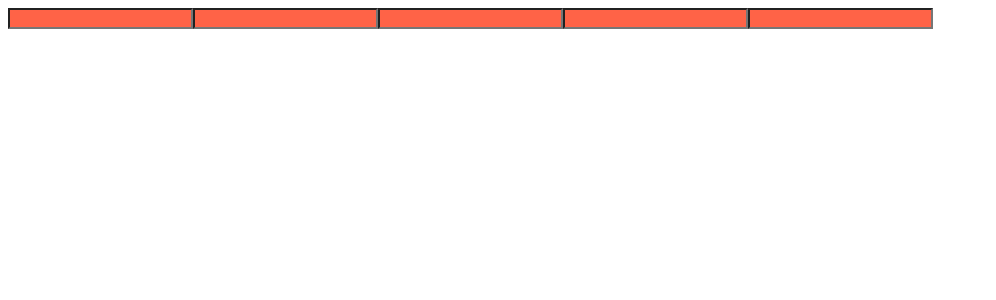
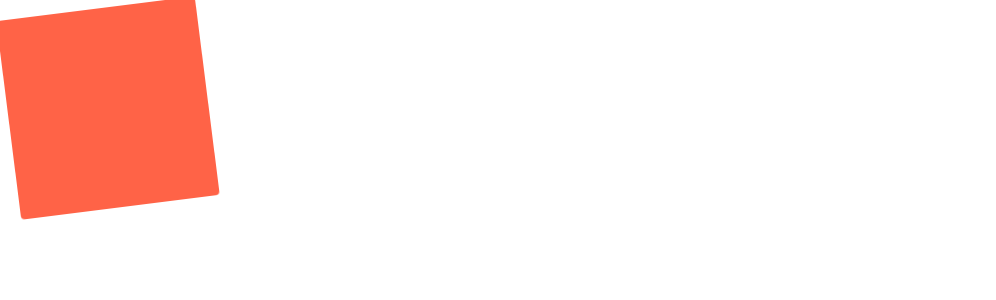
Before and after one commit to unain-dev/react-base-practice, a React (Create React App) app in the folder intermediate-react/1_Styled_Components/styled_component/: page / in a window 1280 px wide. Shown: the top 300 px of the page, without its empty margins (0-996 px from the left). Built offline with nearby package versions, Linux system fonts and the light colour scheme.

Commit message:
2.4 styled_component - Animation

```diff
--- a/intermediate-react/1_Styled_Components/styled_component/src/App.js
+++ b/intermediate-react/1_Styled_Components/styled_component/src/App.js
@@ -1,35 +1,42 @@
-import styled from "styled-components";
+import styled, { keyframes } from "styled-components";
 
-/*
-컴포넌트의 태그를 바꾸고 싶은데 스타일은 바꾸고 싶지 않을때.
-즉, styled-component가 적용되는 태그(div, span 등..)는 다른데 같은 스타일을 쓰고 싶을 때.
-styled-component extension과는 다름. styled-component extension은 같은 태그의 스타일 내용을 확장시킬 때 사용.
-우리가 하고자 하는 건 태그를 다른걸 쓸 때이니까 styled-component extension과는 다름.
-*/
+// 1. styled-components animation
 
-//1. as : styled-component가 사용할 태그의 이름을 바꾸고자 할 때
-// App 컴포넌트에서 Father를 as를 사용해서 div태그가 아니라 header 태그를 사용하도록 바꿈.
-const Father = styled.div`
+const Wrapper = styled.div`
   display: flex;
 `;
 
-// 2. attrs : styled-cmponents가 컴포넌트를 생성할 때 속성값을 설정할 수 있게 해주도록 함.
-// 이 기능이 없으면 <input required/>를 여러개 작성해야함. required는 결국 같은데 불필요하게 반복적인 코드가 들어감.
-// 태그명과 스타일내용 사이에 attrs({속성값 지정 내용})를 추가함.
-// styled.태그명.attrs({속성값 지정 내용})`스타일 내용`
-const Input = styled.input.attrs({ required: true })`
+// 1-1. 애니메이션 선언
+const rotationAnimation = keyframes`
+  0% {
+    transform:rotate(0deg);
+    border-radius:0px;
+  }
+  50% {
+    border-radius:100px;
+  }
+  100%{
+    transform:rotate(360deg);
+    border-radius:0px;
+  }
+`;
+
+// 1-2. 애니메이션 호출
+const Box = styled.div`
+  height: 200px;
+  width: 200px;
   background-color: tomato;
+  display: flex;
+  justify-content: center;
+  align-items: center;
+  animation: ${rotationAnimation} 1s linear infinite;
 `;
 
 function App() {
   return (
-    <Father as="header">
-      <Input />
-      <Input />
-      <Input />
-      <Input />
-      <Input />
-    </Father>
+    <Wrapper>
+      <Box></Box>
+    </Wrapper>
   );
 }
 
```
